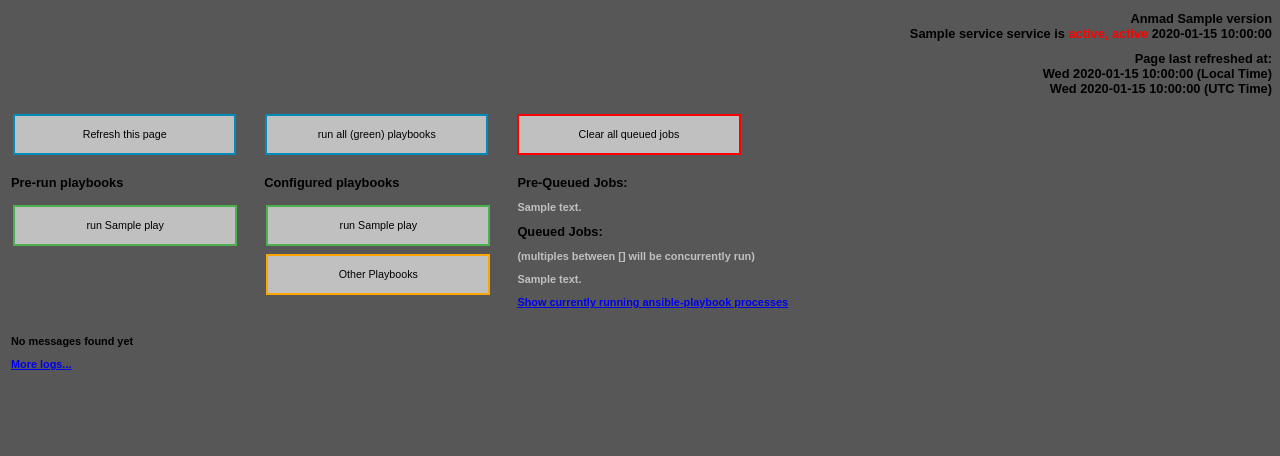
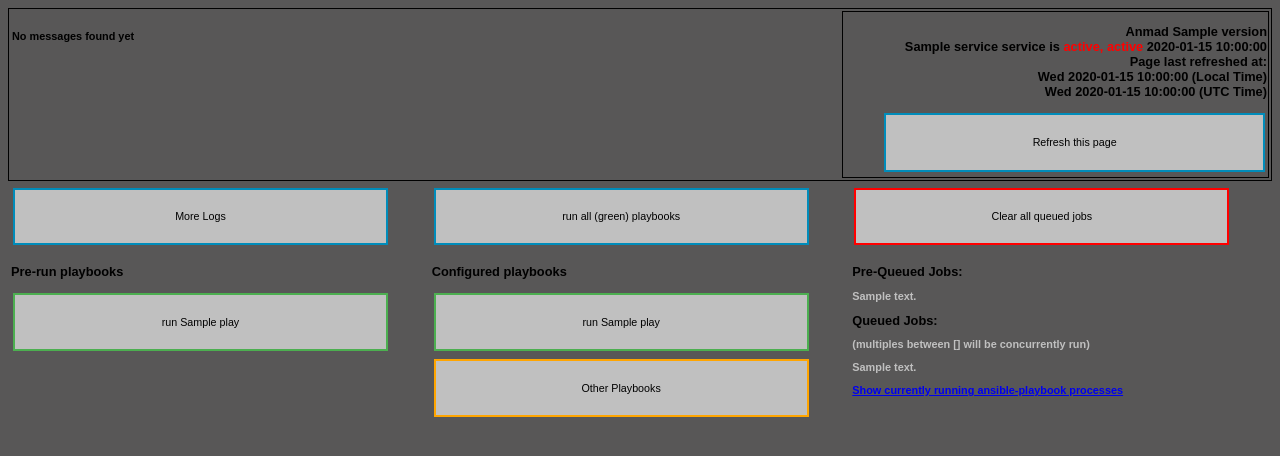
Before and after one commit to jefg60/anmad, a Python web app: template anmad/interface/templates/main.html in a window 1280 px wide. Shown: the top 456 px of the page. Run offline with Jinja, Linux system fonts and the light colour scheme; the template is opened without the code that fills it: most values are stand-ins (such as "Sample title", 1, 10 or a date in 2020); some libraries are stand-ins or nearby versions.

Commit message:
html restyle

```diff
--- a/anmad/interface/templates/main.html
+++ b/anmad/interface/templates/main.html
@@ -7,11 +7,11 @@
     }
   </script>
 
-  <table style="width:60%">
+  <table width=100%, style="table-layout:fixed">
     <tr>
       <td valign="top", width=20%, text-align="center">
-	<button class="button bluebutton" onclick="ReloadFunc()"/>
-	Refresh this page
+	<button class="button bluebutton" onclick="self.location.href='/log'"/>
+	More Logs
 	</button>
       </td>
       <td valign="top", width=20%, text-align="center">
@@ -24,9 +24,6 @@
 	Clear all queued jobs
 	</button>
       </td>
-  </table>
-
-  <table style="width:100%">
     <tr>
       <td valign="top", width=20%, text-align="center">
 
@@ -56,7 +53,7 @@
 
       </td>
 
-      <td valign="top", width=60%>
+      <td valign="top", max-width=60%, style="word-break:break-all">
 	<h2>Pre-Queued Jobs:</h2>
 	{% if preq_message %}
 	{% for message in preq_message %}
@@ -81,14 +78,5 @@
     </tr>
   </table>
 
-  <table>
-    <tr>
-      <td valign="top", width=40%>
-	{% include 'messages.html' %}
-	<h3><a href="/log">More logs...</a></h3>
-      </td>
-    </tr>
-  </table>
-
    </body>
 </html>
--- a/anmad/interface/templates/refreshtime.html
+++ b/anmad/interface/templates/refreshtime.html
@@ -1,5 +1,15 @@
 <script src="{{ url_for('static', filename='moment.min.js') }}"></script>
-<h2 style="text-align: right">Anmad {{ version }}<br />
+<table style="width:100%; border: 1px solid black">
+  <tr>
+    <td style="width:66%">
+      <div style="height:150px; width:100%; overflow:auto; margin:0; padding:0;">
+      {% include 'messages.html' %}
+      </div>
+    </td>
+
+    <td style="text-align:right; vertical-align:top; border: 1px solid black">
+      <h2>Anmad {{ version }}
+	<br />
 	{{ daemon_status["service"] }} service is
 	{% if daemon_status["active_state"] != 'active' or daemon_status["sub_state"] != 'running' %}
 	<span style="color:red">
@@ -11,14 +21,22 @@
 	</span>
 	{{ daemon_status["state_change_timestamp"] }}
 	<br />
-<h2 style="text-align:right">
-Page last refreshed at:<br />
+	Page last refreshed at:
+	<br />
 	<script>
 	  document.write(moment("{{ time }} Z").format('ddd YYYY-MM-D HH:mm:ss'));
 	</script>
-(Local Time)<br />
+	(Local Time)
+	<br />
 	<script>
 	  document.write(moment("{{ time }}").format('ddd YYYY-MM-D HH:mm:ss'));
 	</script>
 	(UTC Time)
       </h2>
+
+	<button class="button bluebutton", onclick="ReloadFunc()"/>
+	  Refresh this page
+	</button>
+    </td>
+  </tr>
+</table>
```
Lines whose indentation alone changed are shown as unchanged.
